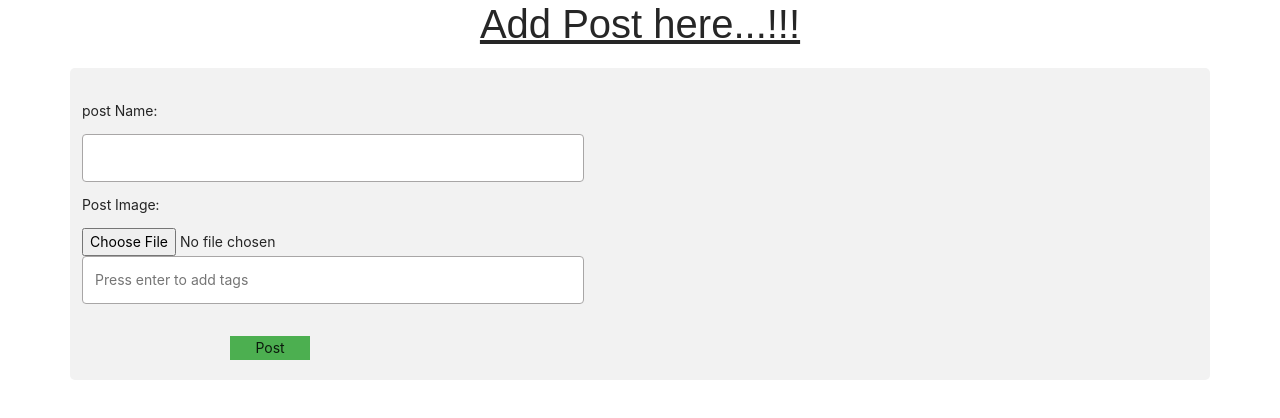
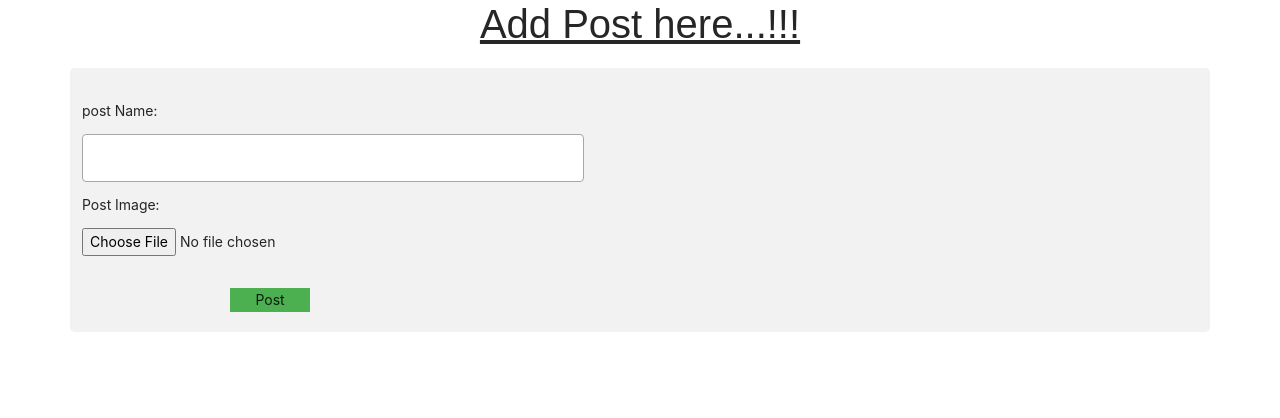
Before and after one commit to Sanjayyuvasoft378/likedisliketask, a React (Create React App) app: page / in a window 1280 px wide. Shown: the top 418 px of the page. Built offline with nearby package versions, Linux system fonts and the light colour scheme.

Commit message:
social_activity

```diff
--- a/src/Components/AddPost.js
+++ b/src/Components/AddPost.js
@@ -1,10 +1,9 @@
-import React, { useState } from "react";
+import React from "react";
 import { useForm } from "react-hook-form";
-import { useDispatch, useSelector } from "react-redux";
+import { useDispatch } from "react-redux";
 import { useNavigate } from "react-router-dom";
 import { add_post } from "../Redux/Action/Action";
 import "./post.css";
-import TagsInput from "./TagsInput";
 
 function AddPost() {
   const dispatch = useDispatch();
@@ -21,15 +20,6 @@ function AddPost() {
     navigate("/viewfeed");
   };
 
-  const [tags, setTags] = React.useState([]);
-  const addTags = (event) => {
-    if (event.key === "Enter" && event.target.value !== "") {
-      setTags([...tags, event.target.value]);
-      event.target.value = "";
-      localStorage.setItem("tag", JSON.stringify(tags));
-    }
-  };
-
   return (
     <div>
       <h1>Add Post here...!!!</h1>
@@ -37,7 +27,6 @@ function AddPost() {
         <div class="container">
           <div class="row">
             <div class="col-10">
-              {/* <TagsInput /> */}
               <label for="fname">post Name:</label>
             </div>
             <div class="col-90">
@@ -66,14 +55,7 @@ function AddPost() {
               {errors.postImage && <p>postImage is required.</p>}
             </div>
           </div>
-          <div>
-            <input
-              type="text"
-              onKeyUp={(event) => addTags(event)}
-              placeholder="Press enter to add tags"
-            />
-            {setTags}
-          </div>
+
           <div class="row">
             <input type="submit" value="Post" />
           </div>
```
